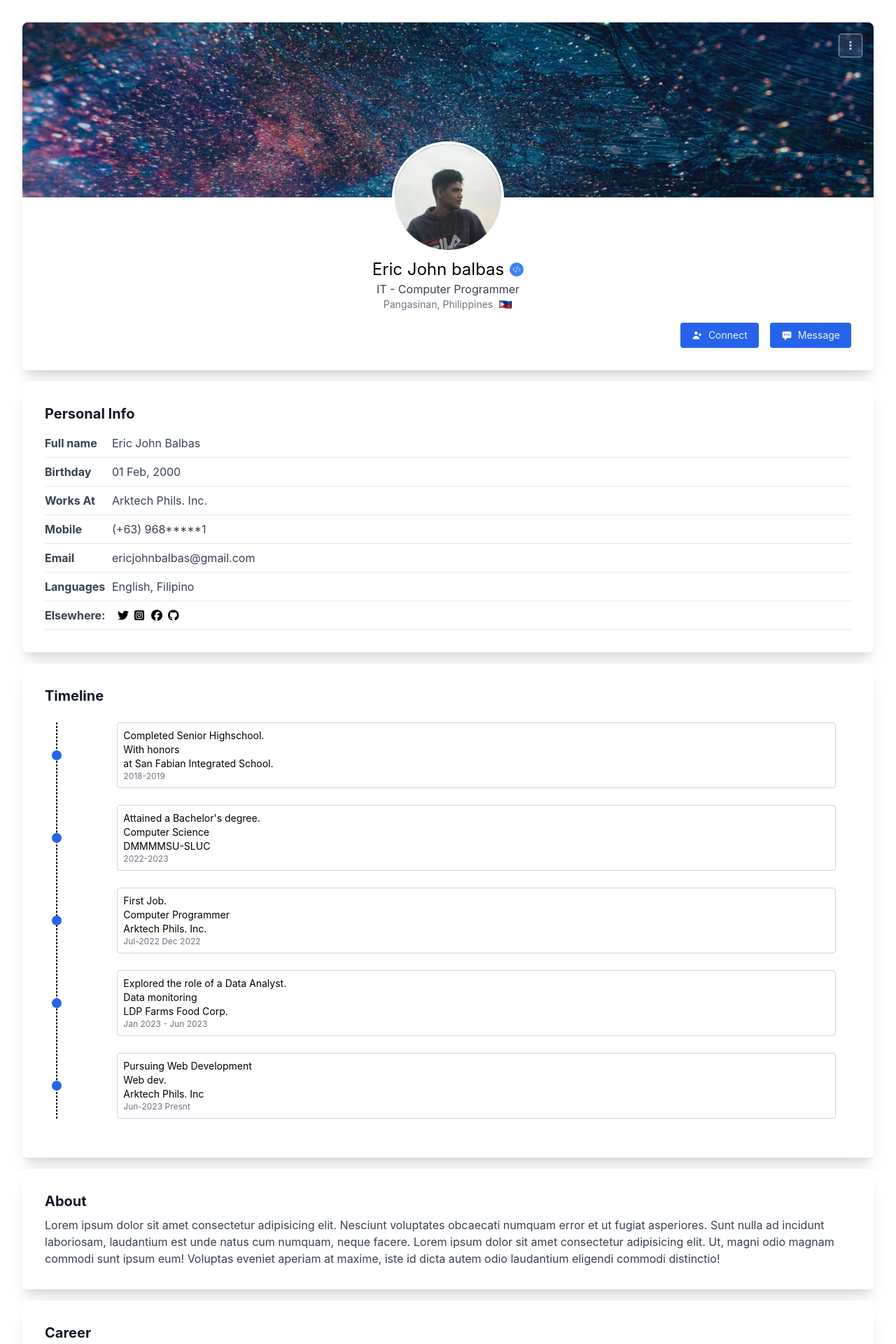
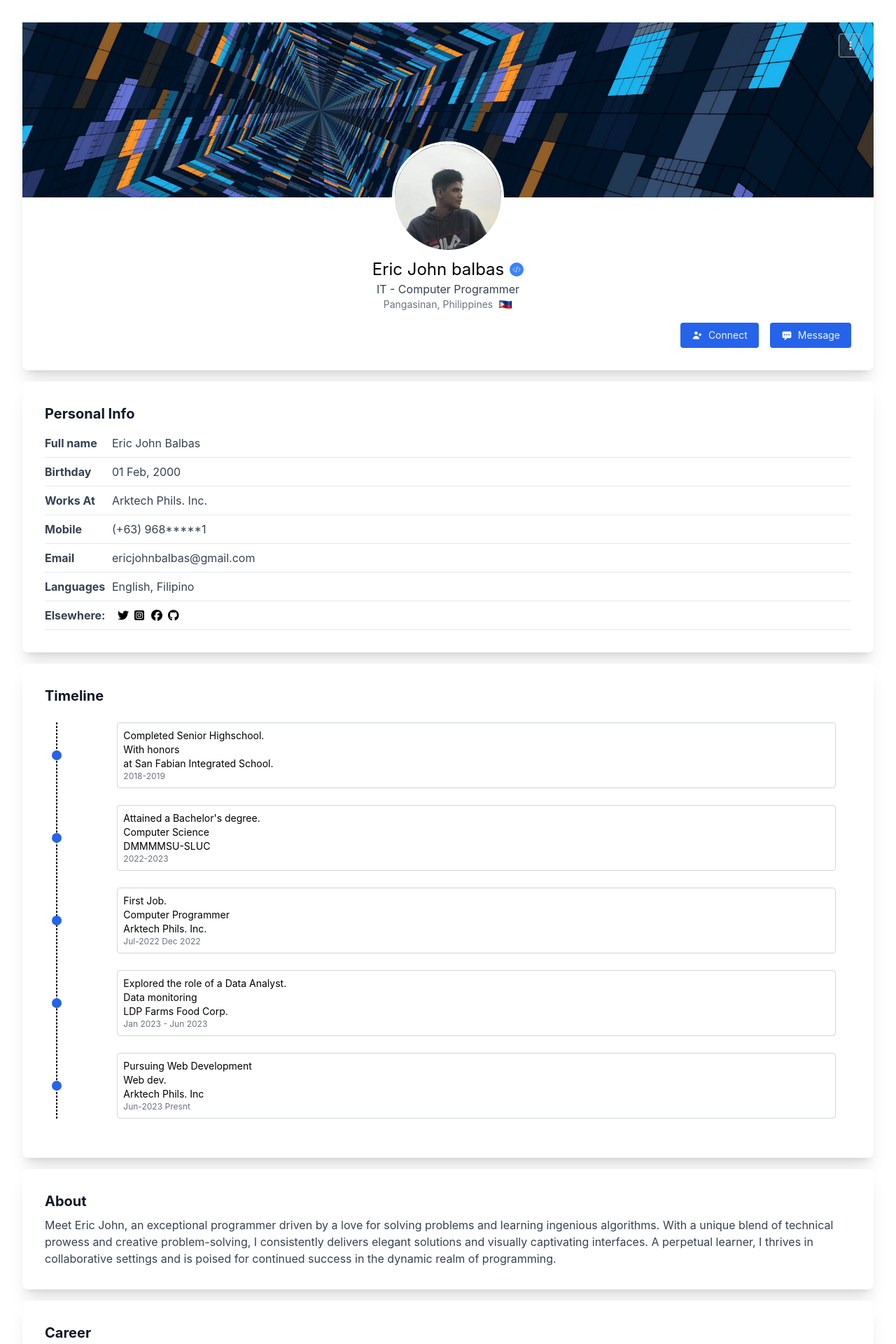
Before and after one commit to ericbalbas/react, a React (Create React App) app: page / in a window 1280 px wide. Shown: the top 1920 px of the page at 70% size. Built offline with nearby package versions, Linux system fonts and the light colour scheme.

Commit message:
Update V1.0

```diff
--- a/src/components/Details.js
+++ b/src/components/Details.js
@@ -1,4 +1,4 @@
-import React from "react";
+import React, { useState, useEffect } from "react";
 import { Icon } from "@iconify/react";
 
 export const Details = ({ data }) => {
@@ -82,7 +82,10 @@ export const Career = ({ data }) => {
                     {item.title}
                   </span>
                   <div className="flex items-center ml-2 mb-1">
-                    <Icon icon="icon-park-outline:level" className="w-3 h-3 text-gray-500" />
+                    <Icon
+                      icon="icon-park-outline:level"
+                      className="w-3 h-3 text-gray-500"
+                    />
                     <span
                       className="font-bold text-sm text-gray-500 ml-0.5"
                       title="skill percentage"
@@ -100,17 +103,17 @@ export const Career = ({ data }) => {
   );
 };
 
-export const Carousel = ({data}) => {
+export const Carousel = ({ data }) => {
   return (
     <>
-      {data.map((item,index)=>{
+      {data.map((item, index) => {
         return (
           <div
             id={`slide${index}`}
             className="carousel-item relative w-full h-full"
             key={index}
           >
-            <img src={item.img} className="w-full h-full" />
+            <img src={item.img} className="w-full h-full object-cover" />
             <div className="absolute flex justify-between transform -translate-y-1/2 left-5 right-5 top-1/2">
               <a
                 href={`#slide${index === 0 ? data.length - 1 : index - 1}`}
@@ -130,4 +133,28 @@ export const Carousel = ({data}) => {
       })}
     </>
   );
+};
+
+export const Background = ({ images }) => {
+  const [currentBgIndex , setCurrentBgIndex] = useState(0);
+
+  useEffect(() => {
+    const interval = setInterval(()=>{
+      setCurrentBgIndex((prevIndex) => (prevIndex + 1) % images.length);
+    },5000)
+
+  return () => clearInterval(interval);
+  }, [images]);
+
+  const currentBackground = images[currentBgIndex];
+  return (
+    <div className="w-full h-[250px] transition-transform ease-in-out duration-1000">
+      <img
+        src={currentBackground}
+        className="w-full h-full object-cover transition-opacity ease-in-out duration-1000"
+        style={{ opacity: 1 }}
+        alt="Profile Background"
+      />
+    </div>
+  );
 }
--- a/src/components/LandingPage.js
+++ b/src/components/LandingPage.js
@@ -1,11 +1,16 @@
 import React, { useEffect, useState } from "react";
 import avatar from '../assets/avatar.jpg'
-import Background from '../assets/fuxz.jpg'
+import Background1 from '../assets/fuxz.jpg'
+import Background2 from '../assets/geometry.jpg'
+import Background3 from '../assets/sunset.jpg'
+import Background4 from '../assets/sunset2.jpg'
+import Background5 from '../assets/pink.jpg'
+import Background6 from '../assets/geometric-background-xio5gqujk0rkjzlq.jpg'
 import JsCert from '../assets/javascript.png'
 import InterCert from '../assets/itermidiate.png'
 import PHPCert from '../assets/php.png'
 
-import {Details, Timeline, Career, Carousel} from "./Details";
+import {Details, Timeline, Career, Carousel, Background} from "./Details";
 import Flag from '../assets/ph.png'
 import {CodeBracketIcon} from "@heroicons/react/24/outline";
 import { Icon } from "@iconify/react";
@@ -144,6 +149,9 @@ const CarouselData = [
     img : PHPCert
   },
 ]
+const BackgroundData = [
+  Background1,Background2,Background3,Background4,Background5,Background6
+]
 
 //
 
@@ -269,13 +277,7 @@ const LandingPage = () => {
              </div>
            )}
          </div>
-         <div className="w-full h-[250px]">
-           <img
-             src={Background}
-             className="w-full h-full object-cover rounded-tl-lg rounded-tr-lg"
-             alt="Profile Background"
-           />
-         </div>
+         <Background images={BackgroundData} />
 
          <div className="flex flex-col items-center -mt-20">
            <img
@@ -393,13 +395,13 @@ const LandingPage = () => {
            <div class="flex-2 bg-white rounded-lg shadow-xl p-8">
              <h4 class="text-xl text-gray-900 font-bold">About</h4>
              <p class="mt-2 text-gray-700">
-               Lorem ipsum dolor sit amet consectetur adipisicing elit. Nesciunt
-               voluptates obcaecati numquam error et ut fugiat asperiores. Sunt
-               nulla ad incidunt laboriosam, laudantium est unde natus cum
-               numquam, neque facere. Lorem ipsum dolor sit amet consectetur
-               adipisicing elit. Ut, magni odio magnam commodi sunt ipsum eum!
-               Voluptas eveniet aperiam at maxime, iste id dicta autem odio
-               laudantium eligendi commodi distinctio!
+               Meet Eric John, an exceptional programmer driven by a love for
+               solving problems and learning ingenious algorithms. With a unique
+               blend of technical prowess and creative problem-solving, I
+               consistently delivers elegant solutions and visually captivating
+               interfaces. A perpetual learner, I thrives in collaborative
+               settings and is poised for continued success in the dynamic realm
+               of programming.
              </p>
            </div>
            <div class="flex-1 bg-white rounded-lg shadow-xl mt-4 p-8">
@@ -412,7 +414,7 @@ const LandingPage = () => {
              <div class="mt-4">
                <h4 class="text-xl text-gray-900 font-bold">Certificates</h4>
                <div className="carousel w-full h-96 mt-4">
-                  <Carousel data={CarouselData} />
+                 <Carousel data={CarouselData} />
                </div>
              </div>
            </div>
--- a/src/index.css
+++ b/src/index.css
@@ -34,9 +34,9 @@ code {
 
 @media screen and (max-width: 767px) {
 
-  /* section{
-    padding-top: 50px;
-  } */
+  .p-8{
+    padding: .5rem !important;
+  }
 
   html,body{
     overflow-anchor: none;
```
Lines whose indentation alone changed are shown as unchanged.
